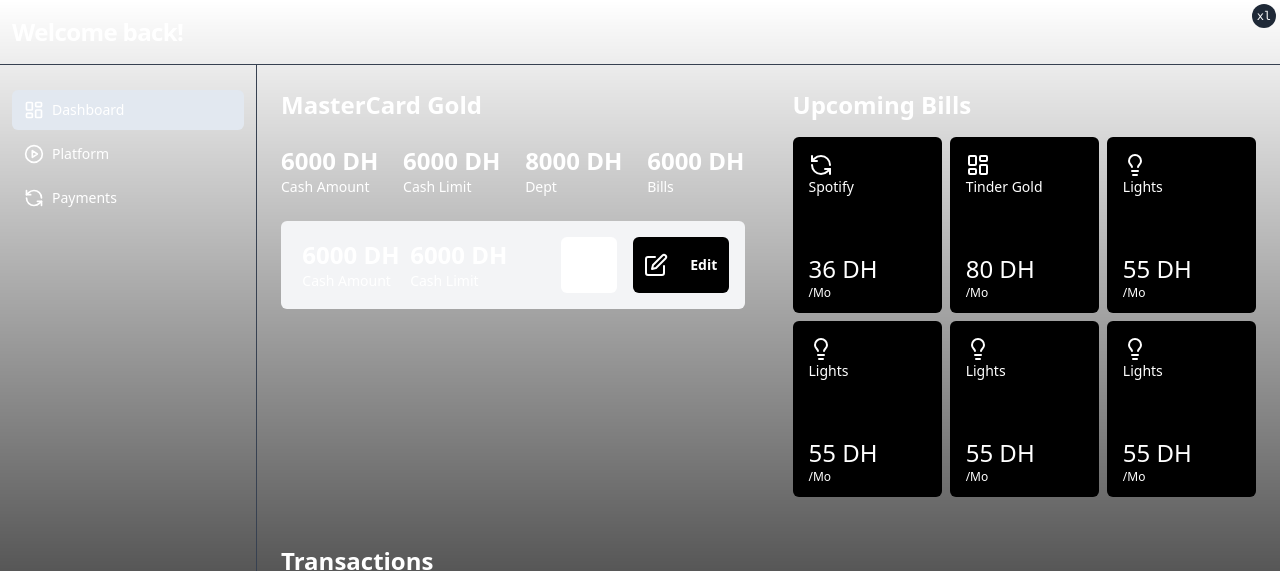
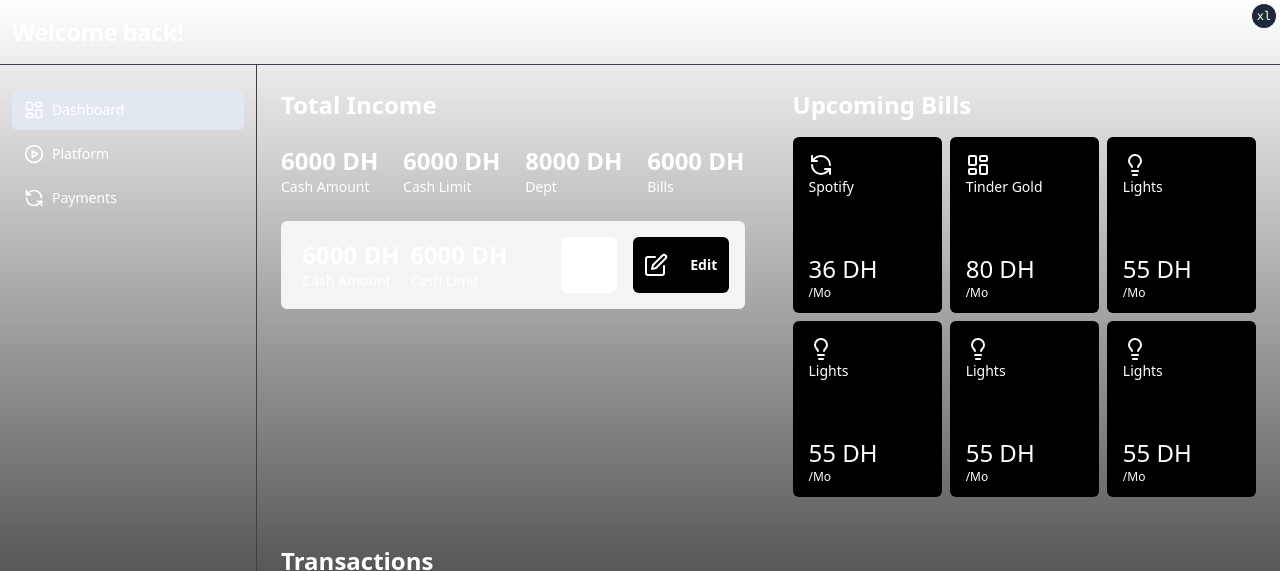
Before and after one commit to medaminehamidi/babyblue, a Next.js app: page / in a window 1280 px wide. Shown: the top 571 px of the page. Built offline with nearby package versions, Linux system fonts and the light colour scheme.

Commit message:
clean up

```diff
--- a/app/page.tsx
+++ b/app/page.tsx
@@ -1,59 +1,13 @@
-import { BillCard } from '@/components/bill-card';
-import { InfoCard } from '@/components/info-card';
-import { TransactionCard } from '@/components/transaction-card';
-import { Input } from '@/components/ui/input';
-import { amounts, bills, extraInfos, transactions } from '@/public/data';
-import { Bookmark, HelpCircle, PenSquare, Settings } from 'lucide-react';
-
+import Bills from '@/components/bills';
+import Income from '@/components/income';
+import Transactions from '@/components/transactions';
 
 export default function Home() {
   return (
     <div className='grid h-24 grid-cols-6'>
-      <div className='w-full text-2xl col-span-6 md:col-span-3 p-6 font-bold'>
-        <h1>MasterCard Gold</h1>
-        <div className='w-full mt-6 grid grid-cols-4 md:flex md:items-center md:justify-between'>
-          {amounts.map((item, key) => <InfoCard title={item.title} amount={item.amount} key={key} />)}
-        </div>
-        <div className='w-full grid grid-cols-2 lg:flex mt-6 items-center rounded-md bg-gray-100 p-4'>
-          <div className='flex col-span-2 lg:col-span-1 items-center justify-around w-full'>
-            {extraInfos.map((item, key) => <InfoCard title={item.title} amount={item.amount} key={key} />)}
-          </div>
-          <div className='flex col-span-2 mt-4 lg:mt-0 lg:col-span-1 items-center justify-between lg:justify-end w-full'>
-            <div className='rounded-md flex items-center ml-0 lg:ml-10 cursor-pointer justify-center w-14 h-14 bg-white '>
-              <HelpCircle />
-            </div>
-            <div className='rounded-md flex items-center justify-around cursor-pointer ml-4 w-24 text-sm h-14 bg-black text-white'>
-              <PenSquare />
-              <p>Edit</p>
-            </div>
-          </div>
-        </div>
-      </div>
-      <div className='text-2xl col-span-6 md:col-span-3 p-6 font-bold'>
-        <h1 className='mb-4'>Upcoming Bills</h1>
-        <div className='grid-cols-6 grid gap-2 items-center w-full'>
-          {bills.map((item, key) => <BillCard title={item.title} amount={item.amount} key={key} Icon={item.icon} />)}
-        </div>
-      </div>
-      <div className='w-full text-2xl font-bold col-span-6 px-6 pt-6'>
-        <h1>Transactions</h1>
-        <div className='w-full flex items-center justify-between mt-4'>
-          <Input placeholder='Filtet Items...' className='w-[120px] xs:w-[320px]' />
-          <div className='rounded-md cursor-pointer bg-black text-white p-2'>
-            <Settings />
-          </div>
-        </div>
-        <div>
-          {transactions.map((item, key) => <TransactionCard title={item.title} amount={item.amount} key={key} type={item.type} date={item.date} description={item.description} index={key.toString()} />)}
-        </div>
-        <div className='flex mt-4 mb-20 items-center'>
-          <div className='rounded-md mr-4 bg-black text-white w-7 flex items-center justify-center h-7'>
-            <Bookmark className='w-4 h-4' />
-          </div>
-          <p className='text-xs text-gray-600 font-light'>you have 1500 DH remaining funds over the next 23 days</p>
-        </div>
-      </div>
+      <Income />
+      <Bills />
+      <Transactions />
     </div>
-
   )
 }
--- /dev/null
+++ b/components/bills.tsx
@@ -0,0 +1,14 @@
+import { BillCard } from '@/components/bill-card';
+import { bills } from '@/public/data';
+
+
+export default function Bills() {
+  return (
+    <div className='text-2xl col-span-6 md:col-span-3 p-6 font-bold'>
+      <h1 className='mb-4'>Upcoming Bills</h1>
+      <div className='grid-cols-6 grid gap-2 items-center w-full'>
+        {bills.map((item, key) => <BillCard title={item.title} amount={item.amount} key={key} Icon={item.icon} />)}
+      </div>
+    </div>
+  )
+}
--- /dev/null
+++ b/components/income.tsx
@@ -0,0 +1,29 @@
+import { InfoCard } from '@/components/info-card';
+import { amounts, extraInfos } from '@/public/data';
+import { HelpCircle, PenSquare } from 'lucide-react';
+
+
+export default function Income() {
+  return (
+    <div className='w-full text-2xl col-span-6 md:col-span-3 p-6 font-bold'>
+      <h1>Total Income</h1>
+      <div className='w-full mt-6 grid grid-cols-4 md:flex md:items-center md:justify-between'>
+        {amounts.map((item, key) => <InfoCard title={item.title} amount={item.amount} key={key} />)}
+      </div>
+      <div className='w-full grid grid-cols-2 lg:flex mt-6 items-center rounded-md bg-gray-100 p-4'>
+        <div className='flex col-span-2 lg:col-span-1 items-center justify-around w-full'>
+          {extraInfos.map((item, key) => <InfoCard title={item.title} amount={item.amount} key={key} />)}
+        </div>
+        <div className='flex col-span-2 mt-4 lg:mt-0 lg:col-span-1 items-center justify-between lg:justify-end w-full'>
+          <div className='rounded-md flex items-center ml-0 lg:ml-10 cursor-pointer justify-center w-14 h-14 bg-white '>
+            <HelpCircle />
+          </div>
+          <div className='rounded-md flex items-center justify-around cursor-pointer ml-4 w-24 text-sm h-14 bg-black text-white'>
+            <PenSquare />
+            <p>Edit</p>
+          </div>
+        </div>
+      </div>
+    </div>
+  )
+}
--- /dev/null
+++ b/components/transactions.tsx
@@ -0,0 +1,27 @@
+import { TransactionCard } from '@/components/transaction-card';
+import { Input } from '@/components/ui/input';
+import { transactions } from '@/public/data';
+import { Bookmark, Settings } from 'lucide-react';
+
+export default function Transactions() {
+  return (
+    <div className='w-full text-2xl font-bold col-span-6 px-6 pt-6'>
+      <h1>Transactions</h1>
+      <div className='w-full flex items-center justify-between mt-4'>
+        <Input placeholder='Filtet Items...' className='w-[120px] xs:w-[320px]' />
+        <div className='rounded-md cursor-pointer bg-black text-white p-2'>
+          <Settings />
+        </div>
+      </div>
+      <div>
+        {transactions.map((item, key) => <TransactionCard title={item.title} amount={item.amount} key={key} type={item.type} date={item.date} description={item.description} index={key.toString()} />)}
+      </div>
+      <div className='flex mt-4 mb-20 items-center'>
+        <div className='rounded-md mr-4 bg-black text-white w-7 flex items-center justify-center h-7'>
+          <Bookmark className='w-4 h-4' />
+        </div>
+        <p className='text-xs text-gray-600 font-light'>you have 1500 DH remaining funds over the next 23 days</p>
+      </div>
+    </div>
+  )
+}
```
